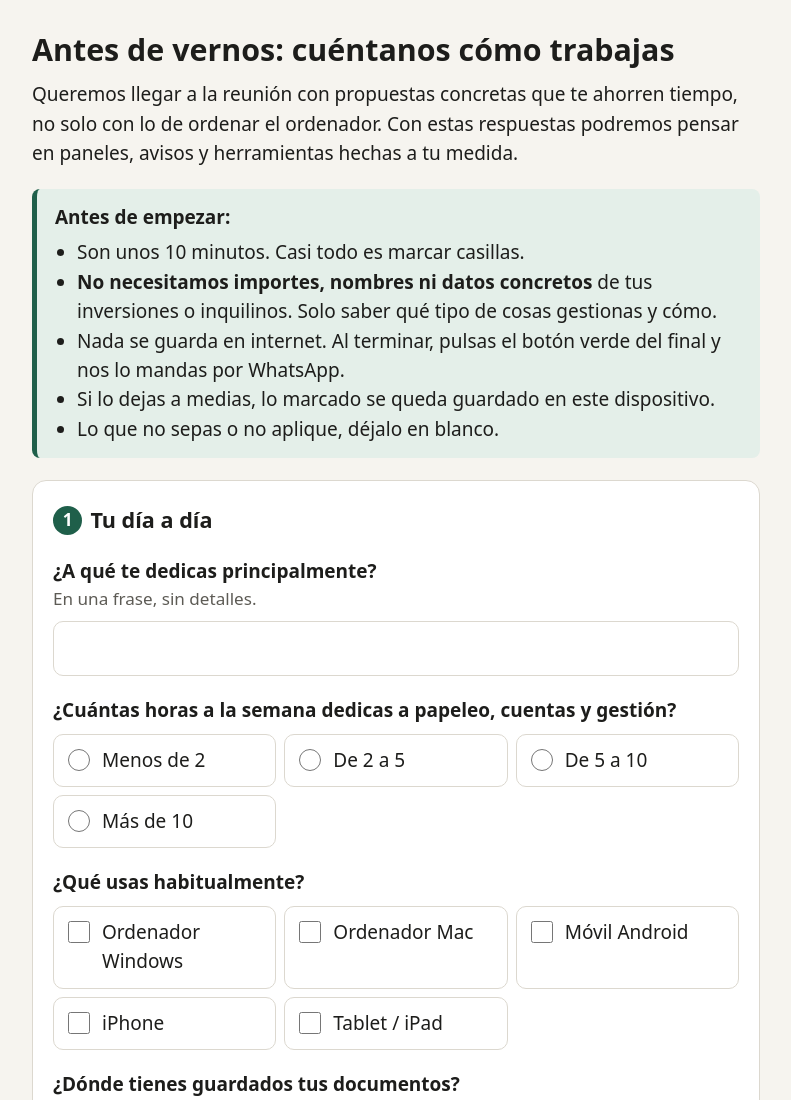
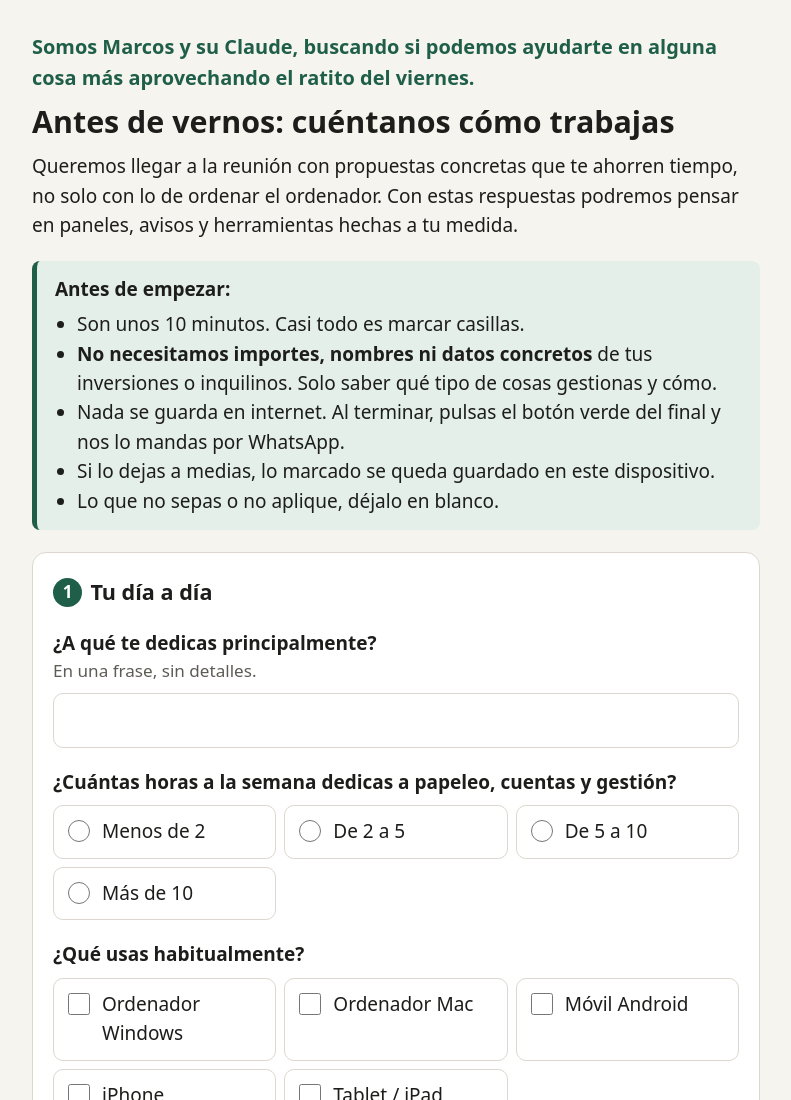
Before and after one commit to mrcsanchezjimenez-byte/cuestionario-previo, a plain HTML site: page index.html in a window 1280 px wide. Shown: the top 1100 px of the page, without its empty margins (244-1035 px from the left). Drawn offline with Linux system fonts and the light colour scheme.

Commit message:
Añade presentación en el encabezado
Co-Authored-By: Claude Opus 5.5 <noreply@anthropic.com>

```diff
--- a/index.html
+++ b/index.html
@@ -41,6 +41,7 @@
   main { max-width: 760px; margin: 0 auto; padding: 32px 16px 64px; }
   header h1 { font-size: 1.9rem; line-height: 1.2; margin: 0 0 12px; }
   header p { margin: 0 0 12px; }
+  header .lead { color: var(--accent); font-weight: 600; font-size: 1.05em; margin-bottom: 10px; }
   .note {
     background: var(--accent-soft);
     border-left: 5px solid var(--accent);
@@ -106,6 +107,7 @@
 <body>
 <main>
   <header>
+    <p class="lead">Somos Marcos y su Claude, buscando si podemos ayudarte en alguna cosa más aprovechando el ratito del viernes.</p>
     <h1>Antes de vernos: cuéntanos cómo trabajas</h1>
     <p>Queremos llegar a la reunión con propuestas concretas que te ahorren tiempo, no solo con lo de ordenar el ordenador. Con estas respuestas podremos pensar en paneles, avisos y herramientas hechas a tu medida.</p>
     <div class="note">
```
